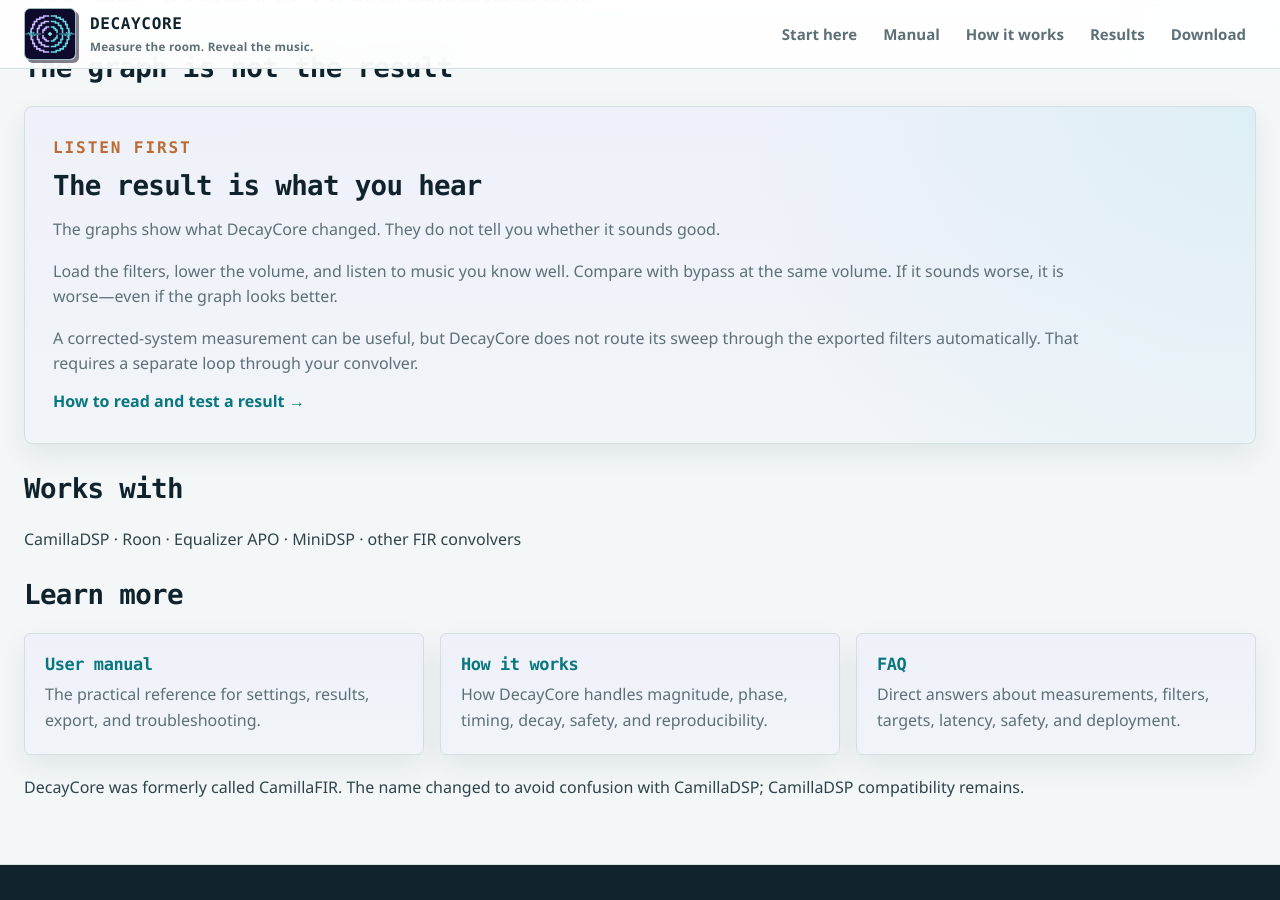
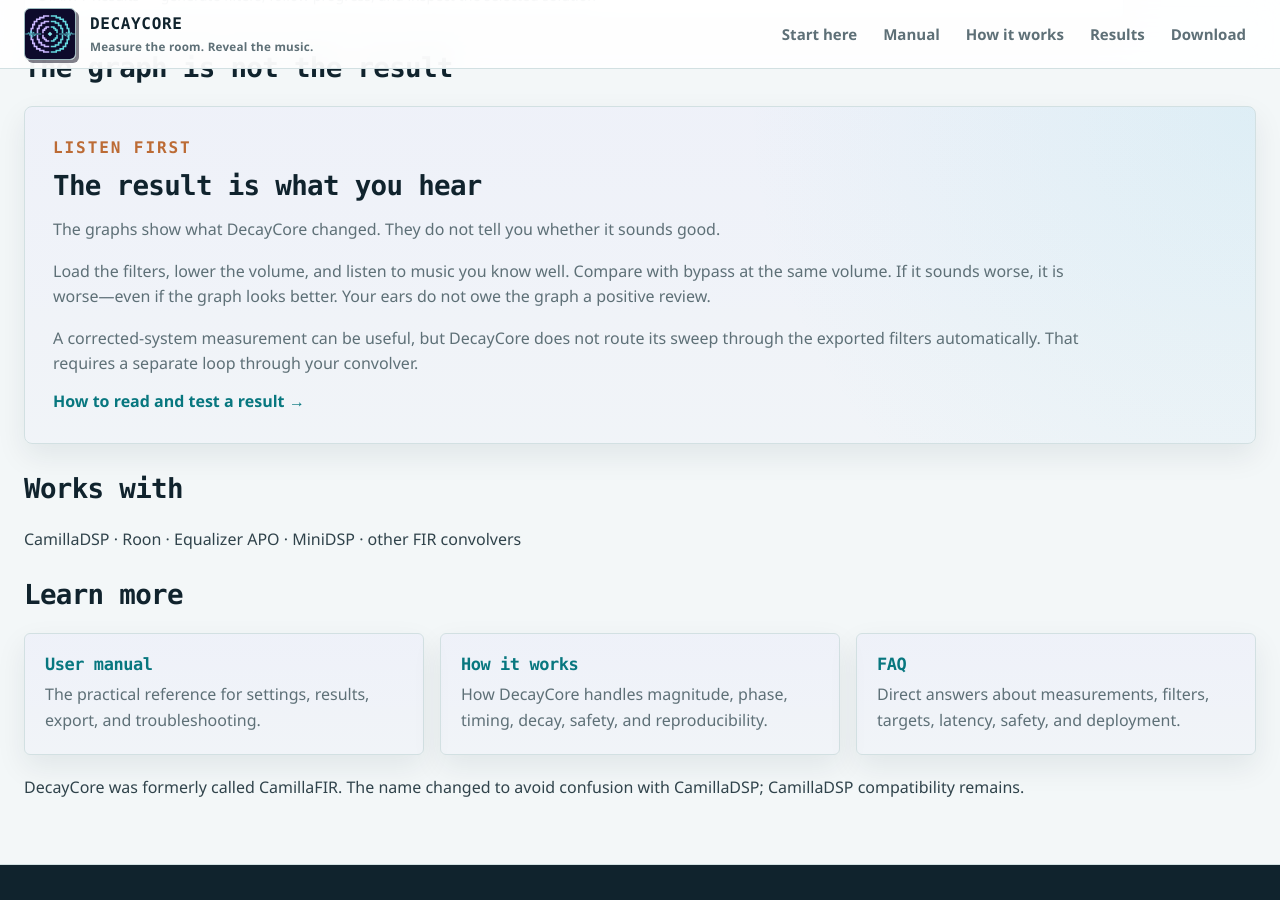
Before and after one commit to VilhoValittu/DecayCore, a Jekyll site: the page built from docs/index.md, in a window 1280 px wide and 900 px high, scrolled down 1858 px. Built offline with Jekyll 4.4.1, drawn with Linux system fonts in a browser that asks for light colours.

Commit message:
Jekyll update

```diff
--- a/docs/index.md
+++ b/docs/index.md
@@ -75,7 +75,7 @@
     <p class="section-kicker">Listen first</p>
     <h2>The result is what you hear</h2>
     <p>The graphs show what DecayCore changed. They do not tell you whether it sounds good.</p>
-    <p>Load the filters, lower the volume, and listen to music you know well. Compare with bypass at the same volume. If it sounds worse, it is worse—even if the graph looks better.</p>
+    <p>Load the filters, lower the volume, and listen to music you know well. Compare with bypass at the same volume. If it sounds worse, it is worse—even if the graph looks better. Your ears do not owe the graph a positive review.</p>
     <p>A corrected-system measurement can be useful, but DecayCore does not route its sweep through the exported filters automatically. That requires a separate loop through your convolver.</p>
     <p class="section-link"><a href="{{ '/results/' | relative_url }}">How to read and test a result <span aria-hidden="true">→</span></a></p>
   </div>
```
Also changed, not shown: docs/getting-started.md (+1 -1 lines), docs/results.md (+2 -0 lines), docs/CHANGELOG.md.
